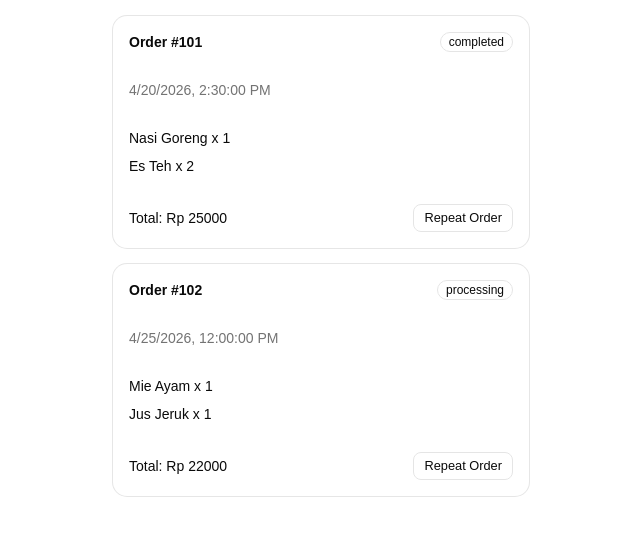
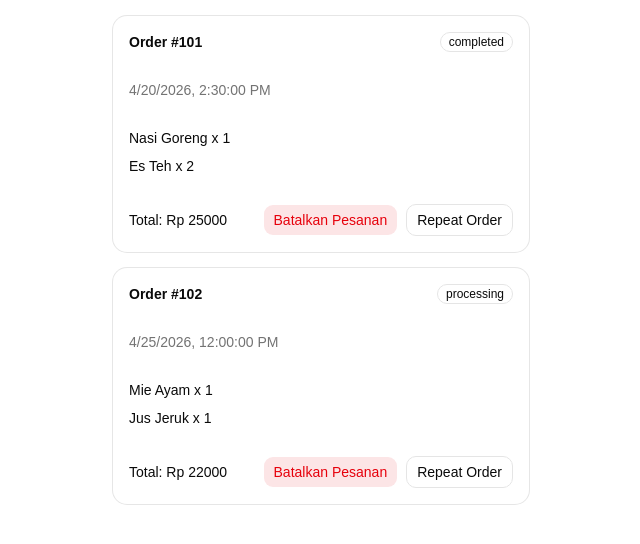
Before and after one commit to messtery/outfitly, a React (Vite) app: page /orderhistory in a window 1280 px wide. Shown: the top 544 px of the page, without its empty margins (319-959 px from the left). Built offline with nearby package versions, Linux system fonts and the light colour scheme.

Commit message:
fitur OrderTracking

```diff
--- a/src/components/order/OrderActions.jsx
+++ b/src/components/order/OrderActions.jsx
@@ -1,35 +1,14 @@
 import { Button } from "@/components/ui/button"
-import { useNavigate } from "react-router-dom"
 
-export default function OrderActions({ mode = "tracking", onCancel, onRepeat }) {
-
-  const navigate = useNavigate()
-
-  const handleRepeat = () => {
-    if (onRepeat) onRepeat()
-    navigate("/cart")
-  }
-
-
-  if (mode === "tracking") {
+export default function OrderActions({ onCancel, onRepeat }) {
   return (
     <div className="flex gap-2">
-        <Button variant="destructive" size="sm" onClick={onCancel}>
+      <Button variant="destructive" onClick={onCancel}>
         Batalkan Pesanan
       </Button>
-      </div>
-    )
-  }
-
-  if (mode === "history") {
-    return (
-      <div className="flex gap-2">
-        <Button variant="outline" size="sm" onClick={handleRepeat}>
+      <Button variant="outline" onClick={onRepeat}>
         Repeat Order
       </Button>
     </div>
   )
 }
-
-  return null
-}
--- a/src/pages/OrderTrackingPage.jsx
+++ b/src/pages/OrderTrackingPage.jsx
@@ -20,6 +20,7 @@
       <OrderDetails items={order.details} />
       <OrderActions
         onCancel={() => console.log("Pesanan dibatalkan")}
+        onRepeat={() => console.log("Repeat order")}
       />
     </div>
   )
```
Lines whose indentation alone changed are shown as unchanged.
